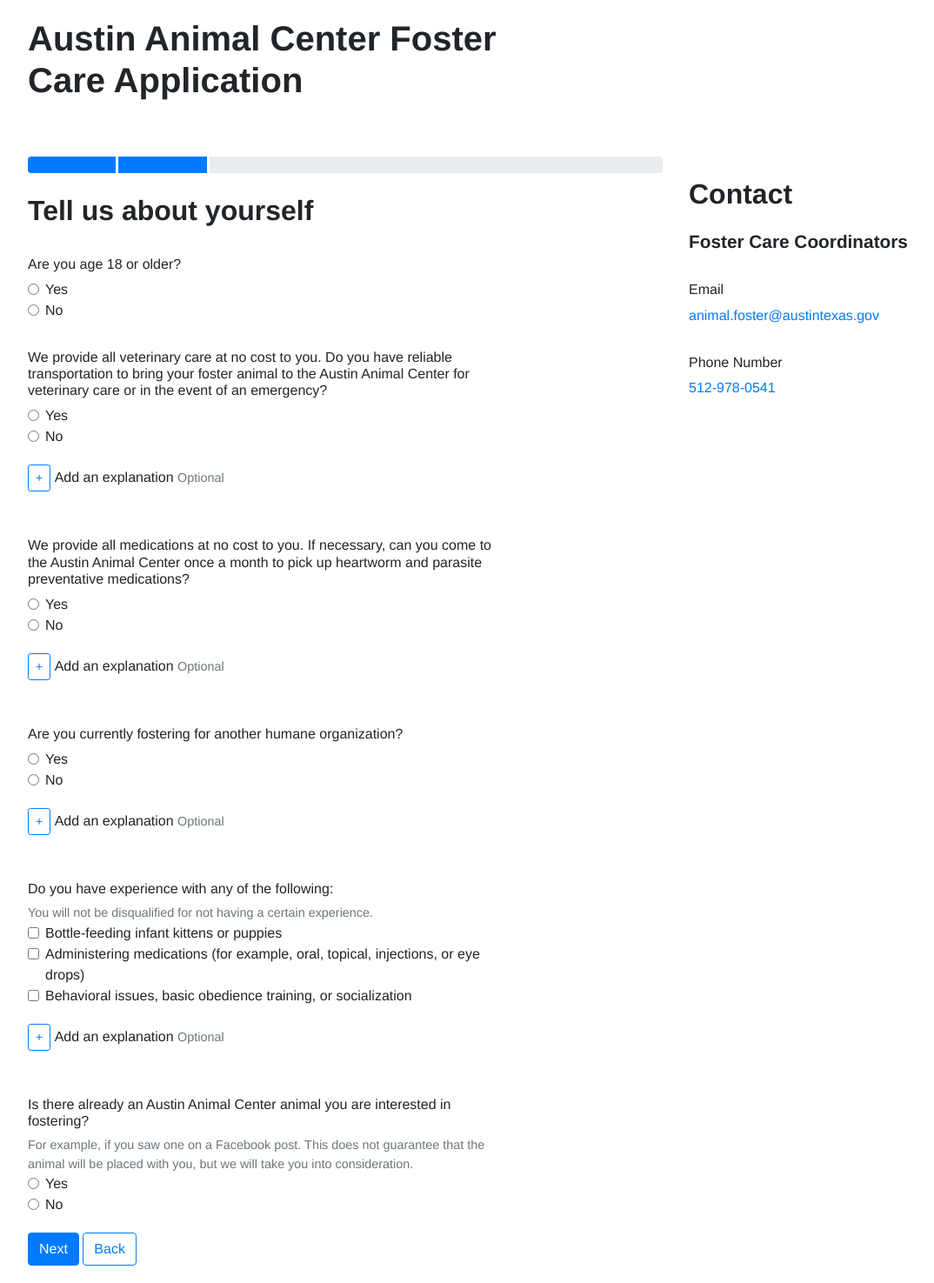
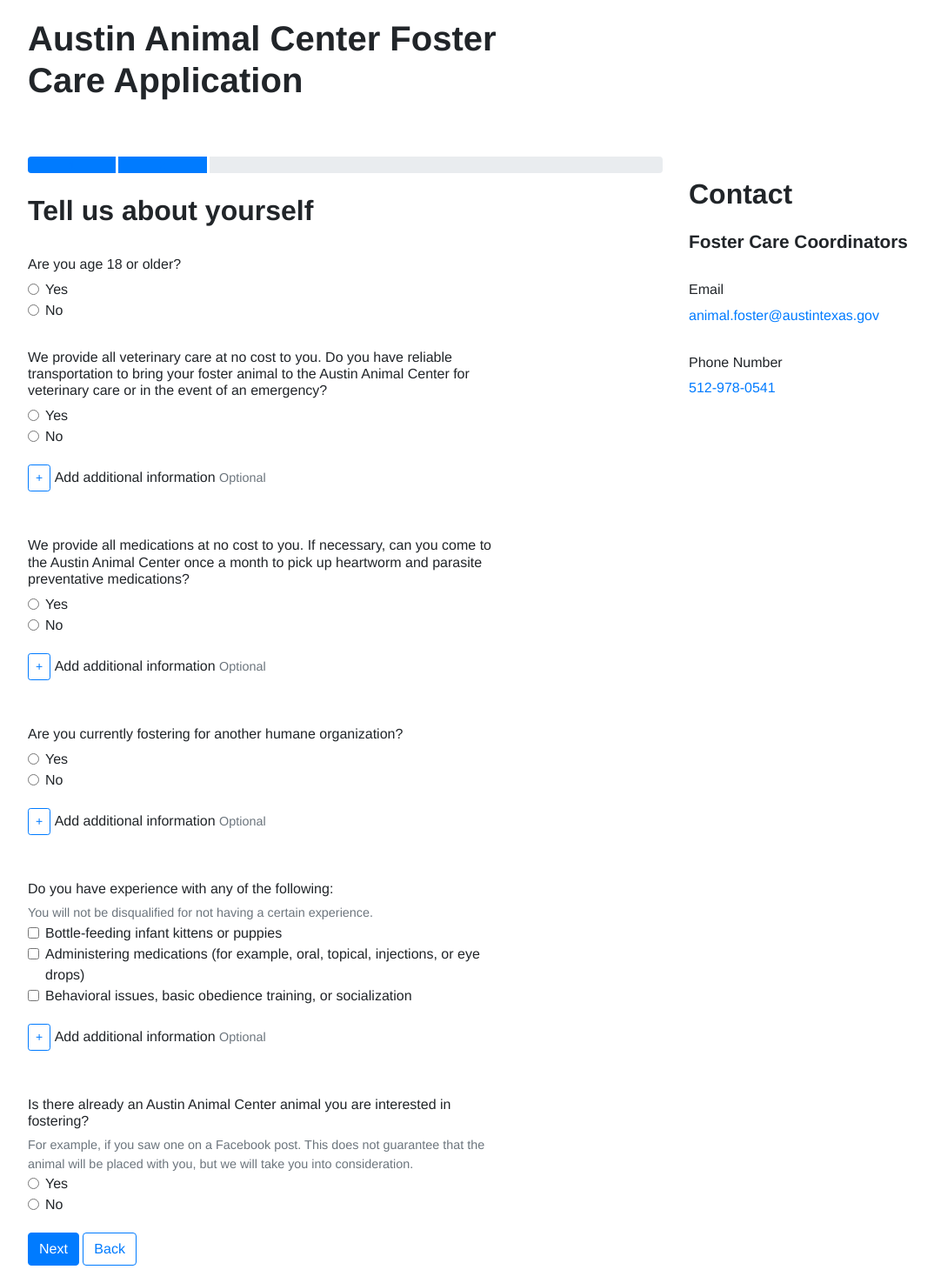
Before and after one commit to cityofaustin/prototypeform, a Jekyll site: the page built from Yourself_info.html, in a window 1280 px wide. Shown: the whole page at 87% size, without its empty margins (53-1127 px from the left). Built offline with Jekyll 4.4.1, drawn with Linux system fonts in a browser that asks for light colours.

Commit message:
Changed 'add explanation' text, minor edits

```diff
--- a/Yourself_info.html
+++ b/Yourself_info.html
@@ -134,7 +135,7 @@
           No
           </label>
       </div>
-  </div>
+    </div>
   <div class="form-row d-none js-exisiting-animal-followup">
     <div class="form-group col-md-6">
       <label for="inputAnimal_interested">Which animal is it?</label>
--- a/_includes/add_explanation.html
+++ b/_includes/add_explanation.html
@@ -1,8 +1,8 @@
 <div class="js-add-explanation">
   <span class="btn btn-sm btn-outline-primary js-add-explanation-trigger" role="button">+</span>
-  <span>Add an explanation</span>
+  <span>Add additional information</span>
   <small id="add_explanationHelpInline" class="text-muted">
     Optional
   </small>
-  <textarea class="d-none js-explanation-field form-control" name="name" rows="8" cols="80"></textarea>
+  <textarea class="d-none js-explanation-field form-control" name="name" rows="3" cols="80"></textarea>
 </div>
```
Also changed, not shown: other parts of Yourself_info.html (+1 -0 lines), Animal_info.html (line endings or trailing spaces).
